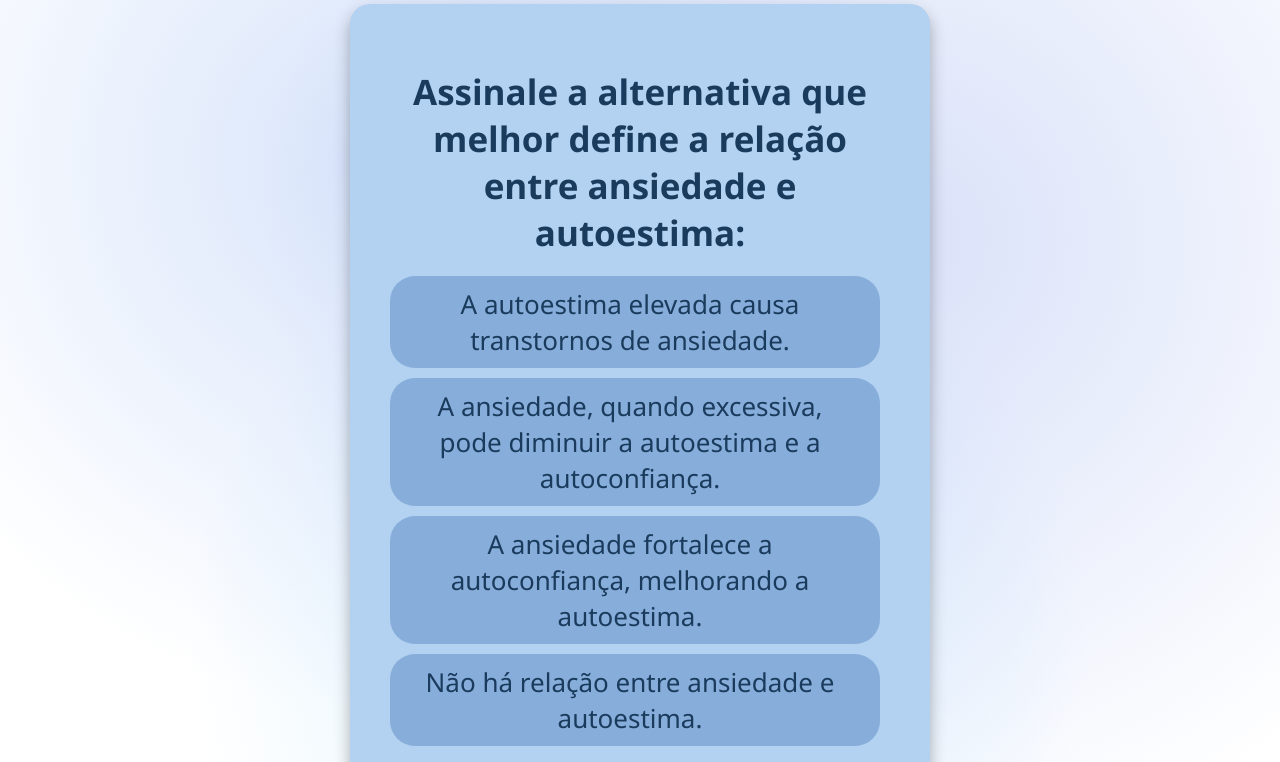
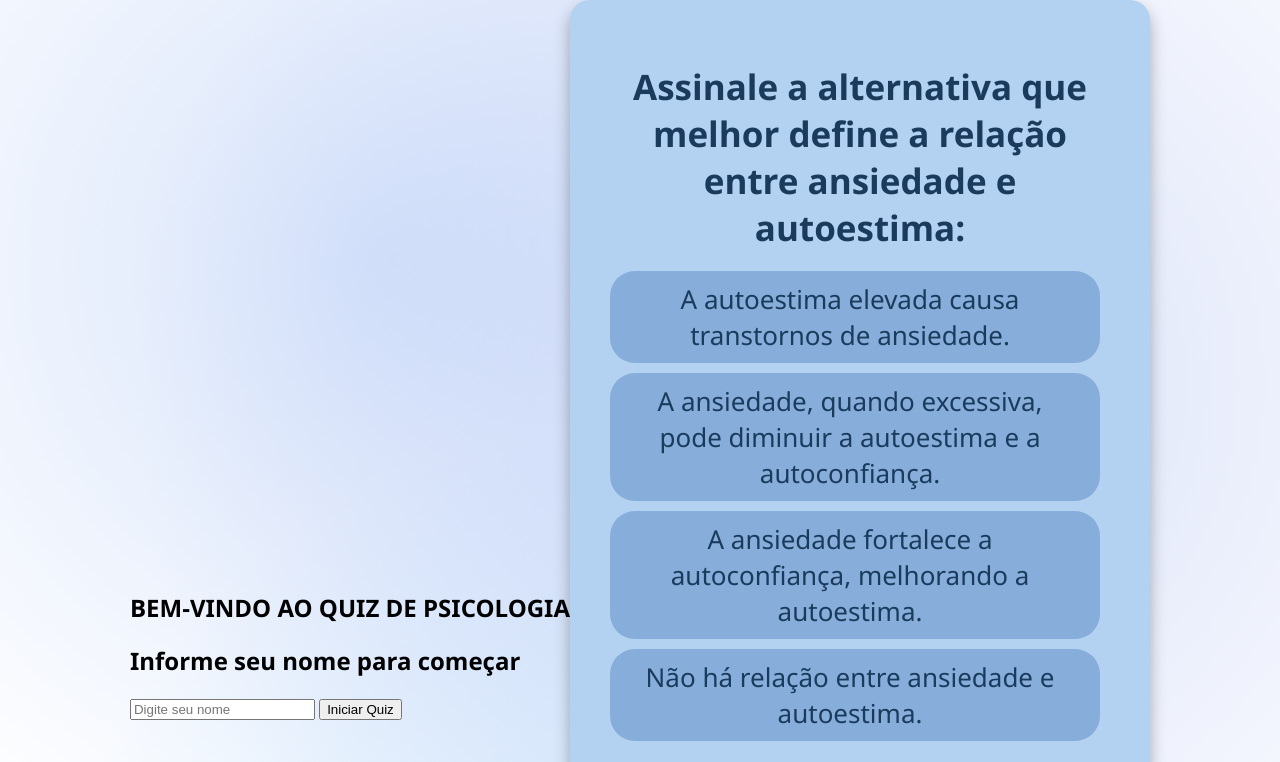
Before and after one commit to JoaoCarlosViana/siteQUIZ, a plain HTML site: page pscg.html in a window 1280 px wide. Shown: the top 762 px of the page. Drawn offline with Linux system fonts and the light colour scheme.

Commit message:
Update pscg.html

```diff
--- a/pscg.html
+++ b/pscg.html
@@ -6,11 +6,20 @@
   <link rel="stylesheet" href="pscg.css">
 </head>
 <body>
+<!-- TELA DE LOGIN  -->
+  <section class="login">
+
+    <h1>BEM-VINDO AO QUIZ DE PSICOLOGIA</h1>
+    <h2>Informe seu nome para começar</h2>
+    <input type="text" id="username" placeholder="Digite seu nome">
+    <button id="start-quiz" onclick="iniciar()">Iniciar Quiz</button>
+
+  </section>
 
   <div class="quiz-container" id="quiz-container">
 
   <!--PERGUNTA NUMERO 1 -->
-  <div class="pergunta visivel" data-resposta="1" data-pontos="100">
+  <div class="pergunta-visivel" data-resposta="1" data-pontos="100">
     <h1 class="question">Assinale a alternativa que melhor define a relação entre ansiedade e autoestima:</h1>
     <form>
       <label class="option" >
```
